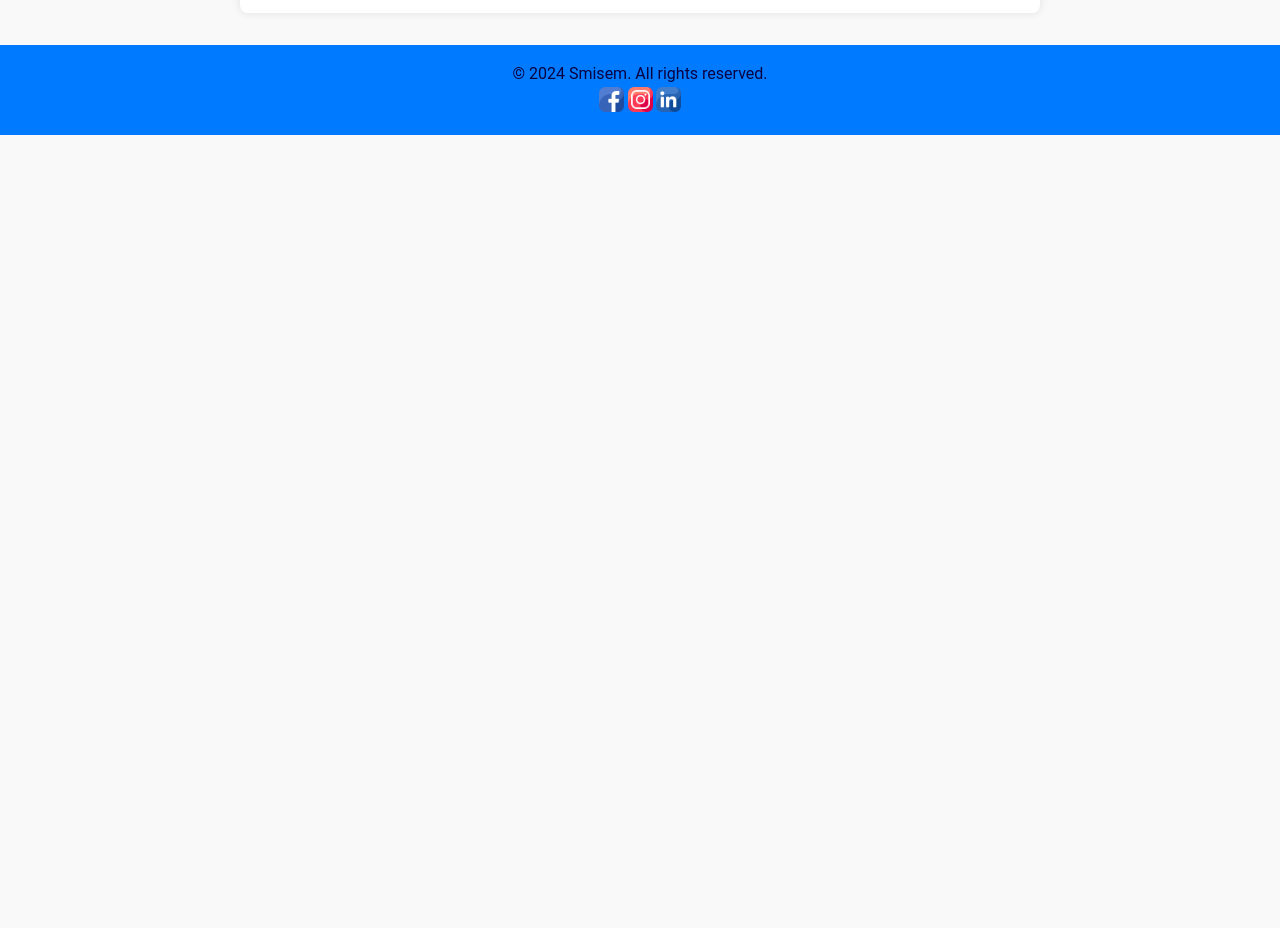
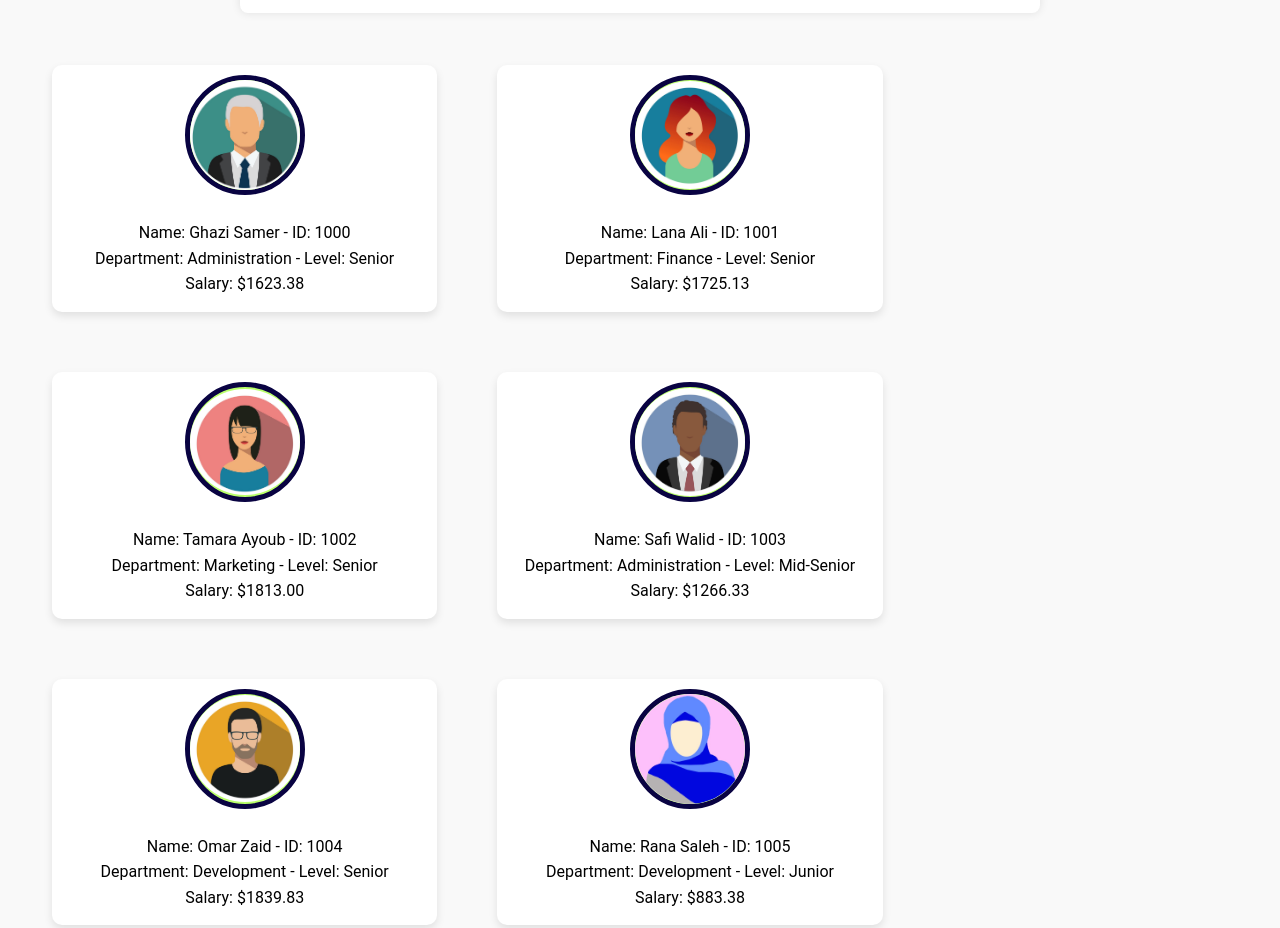
Before and after one commit to RouaSmisem02/HR-management-system, a plain HTML site: page index.html in a window 1280 px wide. Shown: the part 639-1567 px from the top of the page. Before the commit the page ends 824 px from the top, so only its background shows below. Drawn offline with Linux system fonts and the light colour scheme.

Commit message:
Ready to save

```diff
--- a/app.js
+++ b/app.js
@@ -6,6 +6,7 @@ function Employee(employeeId, fullName, department, level, imgUrl) {
     this.department = department;
     this.level = level;
     this.imgUrl = imgUrl;
+    this.calculateNetSalary();  // Calculate net salary during initialization
     employeeArr.push(this);
 }
 Employee.prototype.calculateSalary = function() {
@@ -21,7 +22,7 @@ Employee.prototype.calculateSalary = function() {
         max = 1000;
     } else {
         console.error("Invalid employee level");
-        return 0;
+        return 0;  // Return 0 if level is incorrect
     }
     return Math.floor(Math.random() * (max - min) + min);
 }
@@ -30,27 +31,28 @@ Employee.prototype.calculateNetSalary = function() {
     const tax = 0.075;
     const netSalary = salary - (salary * tax);
     this.salary = netSalary;
-}
+};
 function render() {
     const container = document.getElementById('employees');
-    container.innerHTML = '';
+    container.innerHTML = '';  // Clear existing content
     for (let i = 0; i < employeeArr.length; i++) {
+        const employee = employeeArr[i];
         const card = document.createElement('div');
         card.className = 'employee-card';
         const imgContainer = document.createElement('div');
         imgContainer.className = 'img-container';
         const img = document.createElement('img');
-        img.src = employeeArr[i].imgUrl;
-        img.alt = `Picture of ${employeeArr[i].fullName}`;
+        img.src = employee.imgUrl;
+        img.alt = `Picture of ${employee.fullName}`;
         imgContainer.appendChild(img);
         const infoContainer = document.createElement('div');
         infoContainer.className = 'info-container';
         const nameId = document.createElement('p');
-        nameId.textContent = `Name: ${employeeArr[i].fullName} - ID: ${employeeArr[i].employeeId}`;
+        nameId.textContent = `Name: ${employee.fullName} - ID: ${employee.employeeId}`;
         const departmentLevel = document.createElement('p');
-        departmentLevel.textContent = `Department: ${employeeArr[i].department} - Level: ${employeeArr[i].level}`;
+        departmentLevel.textContent = `Department: ${employee.department} - Level: ${employee.level}`;
         const salary = document.createElement('p');
-        salary.textContent = `Salary: $${employeeArr[i].salary.toFixed(2)}`;
+        salary.textContent = `Salary: $${employee.salary.toFixed(2)}`;
         infoContainer.appendChild(nameId);
         infoContainer.appendChild(departmentLevel);
         infoContainer.appendChild(salary);
@@ -74,7 +76,6 @@ function getEmployee() {
 function init() {
     getEmployee();
     if (employeeArr.length == 0) {
-
         new Employee(1000, 'Ghazi Samer', 'Administration', 'Senior', 'img/Ghazi.jpg');
         new Employee(1001, 'Lana Ali', 'Finance', 'Senior', 'img/Lana.jpg');
         new Employee(1002, 'Tamara Ayoub', 'Marketing', 'Senior', 'img/Tamara.jpg');
--- a/pageStyle.css
+++ b/pageStyle.css
@@ -108,8 +108,3 @@ main {
     border-top-left-radius: 10px;
     border-top-right-radius: 10px;
 }
-
-.info-container {
-    padding: 15px;
-    text-align: center;
-}
--- a/style.css
+++ b/style.css
@@ -51,3 +51,7 @@
         margin: 5px 0;
     }
 }
+.info-container {
+    padding: 15px;
+    text-align: center;
+}
```
Also changed, not shown: accounting.html (+0 -17 lines), index.html (+0 -11 lines), accounting.js (line endings or trailing spaces).
